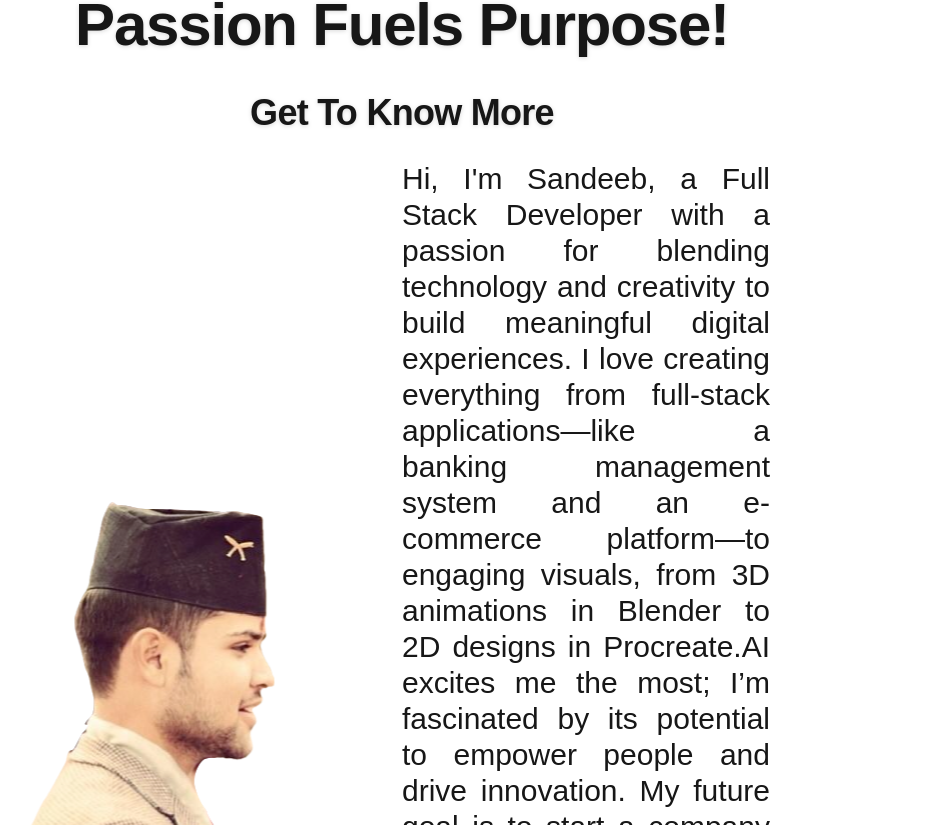
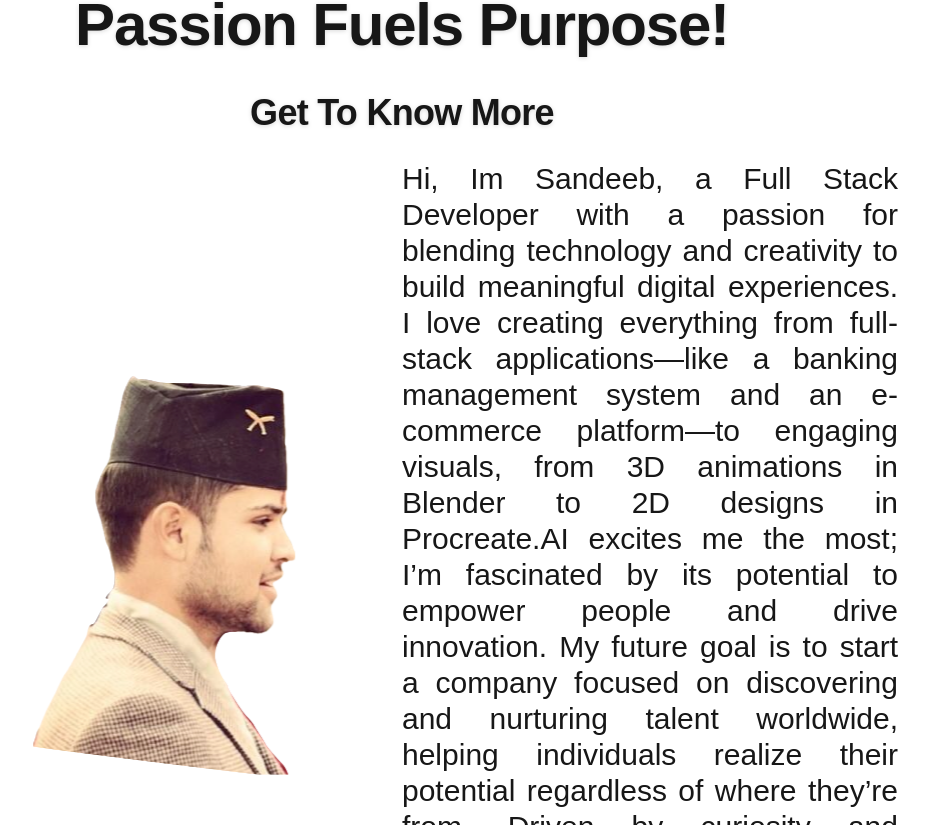
Before and after one commit to SandeebAdhikari/Responsive_Portfolio, a Next.js app: page / in a window 1280 px wide. Shown: the part 815-1640 px from the top of the page, without its empty margins (238-1167 px from the left). Built offline with nearby package versions, Linux system fonts and the light colour scheme.

Commit message:
change readme and description text size

```diff
--- a/components/About/About.tsx
+++ b/components/About/About.tsx
@@ -11,11 +11,11 @@ import AboutCard from "@/components/About/AboutCard";
 const About = () => {
   const { scrollYProgress } = useScroll();
 
-  const leftCardX = useTransform(scrollYProgress, [0, 0.2], ["-100%", "55%"]);
+  const leftCardX = useTransform(scrollYProgress, [0, 0.2], ["-100%", "45%"]);
   //const rightCardX = useTransform(scrollYProgress, [0, 0.2], ["100%", "-35%"]);
 
   const description =
-    "Hi, I'm Sandeeb, a Full Stack Developer with a passion for blending technology and creativity to build meaningful digital experiences. I love creating everything from full-stack applications—like a banking management system and an e-commerce platform—to engaging visuals, from 3D animations in Blender to 2D designs in Procreate.AI excites me the most; I’m fascinated by its potential to empower people and drive innovation. My future goal is to start a company focused on discovering and nurturing talent worldwide, helping individuals realize their potential regardless of where they’re from. Driven by curiosity and creativity, I’m committed to building solutions that make a real impact. Let’s create something amazing together!";
+    "Hi, Im Sandeeb, a Full Stack Developer with a passion for blending technology and creativity to build meaningful digital experiences. I love creating everything from full-stack applications—like a banking management system and an e-commerce platform—to engaging visuals, from 3D animations in Blender to 2D designs in Procreate.AI excites me the most; I’m fascinated by its potential to empower people and drive innovation. My future goal is to start a company focused on discovering and nurturing talent worldwide, helping individuals realize their potential regardless of where they’re from. Driven by curiosity and creativity, I’m committed to building solutions that make a real impact. Let’s create something amazing together!";
 
   return (
     <>
@@ -35,7 +35,7 @@ const About = () => {
 
           <motion.div
             style={{ x: undefined }}
-            className="flex-1 w-full text-center md:text-left md:px-56 lg:px-56"
+            className="flex-1 w-full text-center md:px-24 lg:px-24"
           >
             <AboutCard title="BIOGRAPHY" description={description} />
           </motion.div>
```
Also changed, not shown: 1 other file (tests, documents, lock files or other folders).
